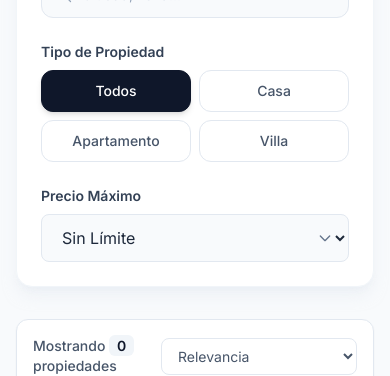
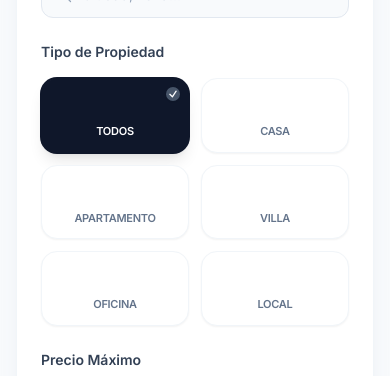
Before and after one commit to sebasmagno/capital-real-inmobiliaria, an Angular app in the folder real-estate-app/: page /propiedades in a window 390 px wide. Shown: the part 404-780 px from the top of the page. Built offline with nearby package versions, Linux system fonts and the light colour scheme; no server answers.

Commit message:
feat: redesign property type and status selectors with premium chip grid UI

```diff
--- a/real-estate-app/src/app/features/admin/admin-property-form/admin-property-form.html
+++ b/real-estate-app/src/app/features/admin/admin-property-form/admin-property-form.html
@@ -64,25 +64,69 @@
         <h2 class="text-lg font-bold text-slate-900 border-b border-slate-100 pb-4">Detalles y Categoría</h2>
 
         <div class="grid grid-cols-1 md:grid-cols-2 gap-6">
-          <!-- Tipo -->
-          <div>
-            <label class="block text-sm font-bold text-slate-700 mb-2">Tipo de Inmueble *</label>
-            <select formControlName="type" class="w-full bg-slate-50 border border-slate-200 rounded-lg px-4 py-3 focus:outline-none focus:ring-2 focus:ring-primary-500 focus:bg-white transition-all text-sm">
-              <option value="Casa">Casa</option>
-              <option value="Apartamento">Apartamento</option>
-              <option value="Villa">Villa</option>
-              <option value="Estudio">Estudio</option>
-              <option value="Local">Local Comercial</option>
-            </select>
+          <div class="md:col-span-2">
+            <label class="block text-sm font-bold text-slate-700 mb-4">¿Cuál es el tipo de inmueble a publicar? *</label>
+            <div class="grid grid-cols-2 sm:grid-cols-3 md:grid-cols-4 lg:grid-cols-6 gap-3">
+              @for (type of propertyTypes; track type.id) {
+                <button type="button"
+                  (click)="selectType(type.id)"
+                  class="flex items-center gap-2 px-3 py-2.5 rounded-xl border text-sm font-medium transition-all group relative"
+                  [ngClass]="propertyForm.get('type')?.value === type.id
+                    ? 'bg-slate-800 text-white border-slate-800 shadow-md ring-2 ring-slate-800 ring-offset-1'
+                    : 'bg-white text-slate-600 border-slate-200 hover:border-slate-300 hover:bg-slate-50'">
+
+                  <svg [innerHTML]="type.icon"
+                    viewBox="0 0 24 24"
+                    class="w-5 h-5 fill-current"
+                    [ngClass]="propertyForm.get('type')?.value === type.id ? 'text-white' : 'text-slate-400 group-hover:text-slate-600'">
+                  </svg>
+
+                  <span class="truncate">{{ type.label }}</span>
+
+                  @if (propertyForm.get('type')?.value === type.id) {
+                    <div class="absolute -top-1 -right-1 bg-green-500 text-white rounded-full p-0.5 shadow-sm border border-white">
+                      <svg xmlns="http://www.w3.org/2000/svg" fill="none" viewBox="0 0 24 24" stroke-width="3" stroke="currentColor" class="w-2.5 h-2.5"><path stroke-linecap="round" stroke-linejoin="round" d="M4.5 12.75l6 6 9-13.5" /></svg>
+                    </div>
+                  }
+                </button>
+              }
+            </div>
+            @if (propertyForm.get('type')?.invalid && propertyForm.get('type')?.touched) {
+              <p class="text-red-500 text-xs mt-2">Debes seleccionar un tipo de inmueble.</p>
+            }
           </div>
 
           <!-- Estado (Venta/Alquiler) -->
-          <div>
-            <label class="block text-sm font-bold text-slate-700 mb-2">Estado *</label>
-            <select formControlName="status" class="w-full bg-slate-50 border border-slate-200 rounded-lg px-4 py-3 focus:outline-none focus:ring-2 focus:ring-primary-500 focus:bg-white transition-all text-sm">
-              <option value="Venta">Venta</option>
-              <option value="Alquiler">Alquiler</option>
-            </select>
+          <div class="md:col-span-2">
+            <label class="block text-sm font-bold text-slate-700 mb-4">¿En qué estado se encuentra el inmueble? *</label>
+            <div class="flex flex-wrap gap-3">
+              @for (status of propertyStatuses; track status.id) {
+                <button type="button"
+                  (click)="selectStatus(status.id)"
+                  class="flex items-center gap-2 px-6 py-2.5 rounded-xl border text-sm font-medium transition-all group relative"
+                  [ngClass]="propertyForm.get('status')?.value === status.id
+                    ? 'bg-slate-800 text-white border-slate-800 shadow-md ring-2 ring-slate-800 ring-offset-1'
+                    : 'bg-white text-slate-600 border-slate-200 hover:border-slate-300 hover:bg-slate-50'">
+
+                  <svg [innerHTML]="status.icon"
+                    viewBox="0 0 24 24"
+                    class="w-5 h-5 fill-current"
+                    [ngClass]="propertyForm.get('status')?.value === status.id ? 'text-white' : 'text-slate-400 group-hover:text-slate-600'">
+                  </svg>
+
+                  <span>{{ status.label }}</span>
+
+                  @if (propertyForm.get('status')?.value === status.id) {
+                    <div class="absolute -top-1 -right-1 bg-green-500 text-white rounded-full p-0.5 shadow-sm border border-white">
+                      <svg xmlns="http://www.w3.org/2000/svg" fill="none" viewBox="0 0 24 24" stroke-width="3" stroke="currentColor" class="w-2.5 h-2.5"><path stroke-linecap="round" stroke-linejoin="round" d="M4.5 12.75l6 6 9-13.5" /></svg>
+                    </div>
+                  }
+                </button>
+              }
+            </div>
+            @if (propertyForm.get('status')?.invalid && propertyForm.get('status')?.touched) {
+              <p class="text-red-500 text-xs mt-2">Debes seleccionar un estado.</p>
+            }
           </div>
         </div>
 
--- a/real-estate-app/src/app/features/admin/admin-property-form/admin-property-form.ts
+++ b/real-estate-app/src/app/features/admin/admin-property-form/admin-property-form.ts
@@ -31,6 +31,39 @@ export class AdminPropertyForm implements OnInit {
   imagePreviews = signal<string[]>([]);
   existingImages = signal<{ url: string }[]>([]);
   apiUrl = environment.apiUrl;
+
+  propertyTypes = [
+    { id: 'Apartamento', label: 'Apartamento', icon: '<path d="M10 20V14H14V20H19V12H22L12 3L2 12H5V20H10Z" />' }, // Simple house/building
+    { id: 'Casa', label: 'Casa', icon: '<path d="M12 3L4 9V21H20V9L12 3ZM12 7.7C13.4 7.7 14.5 8.8 14.5 10.2C14.5 11.6 13.4 12.7 12 12.7C10.6 12.7 9.5 11.6 9.5 10.2C9.5 8.8 10.6 7.7 12 7.7ZM7 19V11.5L12 7.7L17 11.5V19H7Z" />' },
+    { id: 'Apartaestudio', label: 'Apartaestudio', icon: '<path d="M3 13V3H21V13M3 17V21H21V17M11 7H13M11 9H13M11 11H13" />' },
+    { id: 'Edificio', label: 'Edificio', icon: '<path d="M3 21V3H11V7H15V3H21V21H17V17H13V21H11V17H7V21H3Z" />' },
+    { id: 'Oficina', label: 'Oficina', icon: '<path d="M20 6H4V4H20V6ZM20 8H4V20H20V8ZM14 12H10V10H14V12Z" />' },
+    { id: 'Local', label: 'Local', icon: '<path d="M12 2L2 7V12H22V7L12 2ZM4 14V20H10V14H4ZM14 14V20H20V14H14Z" />' },
+    { id: 'Local Comercial', label: 'Local Comercial', icon: '<path d="M12 2L2 7V12H22V7L12 2ZM4 14V20H10V14H4ZM14 14V20H20V14H14Z" />' },
+    { id: 'Consultorio', label: 'Consultorio', icon: '<path d="M19 3H5C3.9 3 3 3.9 3 5V19C3 20.1 3.9 21 5 21H19C20.1 21 21 20.1 21 19V5C21 3.9 20.1 3 19 3ZM18 13H13V18H11V13H6V11H11V6H13V11H18V13Z" />' },
+    { id: 'Lote', label: 'Lote', icon: '<path d="M23 12L12 1L1 12H23ZM12 21.27L13 20H11L12 21.27Z" />' },
+    { id: 'Lote Rural', label: 'Lote Rural', icon: '<path d="M23 12L12 1L1 12H23ZM12 21.27L13 20H11L12 21.27Z" />' },
+    { id: 'Lote Urbano', label: 'Lote Urbano', icon: '<path d="M23 12L12 1L1 12H23ZM12 21.27L13 20H11L12 21.27Z" />' },
+    { id: 'Finca', label: 'Finca', icon: '<path d="M12 3L4 9V21H9V14H15V21H20V9L12 3Z" />' },
+    { id: 'Bodega', label: 'Bodega', icon: '<path d="M2 20H22V4H2V20ZM4 6H20V18H4V6Z" />' },
+    { id: 'Parqueadero', label: 'Parqueadero', icon: '<path d="M18.92 6.01C18.72 5.42 18.16 5 17.5 5H6.5C5.84 5 5.28 5.42 5.08 6.01L3 12V21C3 21.55 3.45 22 4 22H5C5.55 22 6 21.55 6 21V20H18V21C18 21.55 18.45 22 19 22H20C20.55 22 21 21.55 21 21V12L18.92 6.01ZM6.85 7H17.15L18.22 10.21H5.78L6.85 7ZM19 18H5V12H19V18Z" />' },
+    { id: 'Depósito', label: 'Depósito', icon: '<path d="M20 13H4V11H20V13ZM20 17H4V15H20V17ZM20 21H4V19H20V21ZM20 9H4V5H20V9Z" />' },
+    { id: 'Suite', label: 'Suite', icon: '<path d="M7 13V11H17V13H7ZM7 17V15H17V17H7ZM7 9V7H17V9H7Z" />' },
+    { id: 'Casa Campestre', label: 'Casa Campestre', icon: '<path d="M12 3L4 9V21H20V9L12 3ZM12 7.7L17 11.5V19H7V11.5L12 7.7Z" />' }
+  ];
+
+  propertyStatuses = [
+    { id: 'Venta', label: 'Venta', icon: '<path d="M12 2L2 19H22L12 2ZM12 6L19.53 17H4.47L12 6ZM11 10V14H13V10H11ZM11 15V17H13V15H11Z" />' },
+    { id: 'Alquiler', label: 'Alquiler', icon: '<path d="M19 13V11H17V13H19ZM19 17V15H17V17H19ZM19 9V7H17V9H19ZM15 13V11H5V13H15ZM15 17V15H5V17H15ZM15 9V7H5V9H15Z" />' }
+  ];
+
+  selectType(typeId: string) {
+    this.propertyForm.get('type')?.setValue(typeId);
+  }
+
+  selectStatus(statusId: string) {
+    this.propertyForm.get('status')?.setValue(statusId);
+  }
 
   constructor() {
     this.propertyForm = this.fb.group({
--- a/real-estate-app/src/app/features/public/properties/properties.html
+++ b/real-estate-app/src/app/features/public/properties/properties.html
@@ -36,14 +36,29 @@
 
           <!-- Tipo -->
           <div>
-            <label class="block text-sm font-bold text-slate-700 mb-2">Tipo de Propiedad</label>
-            <div class="grid grid-cols-2 gap-2">
-              @for (type of ['Todos', 'Casa', 'Apartamento', 'Villa']; track type) {
-                <button
-                  (click)="typeFilter.set(type)"
-                  [class]="typeFilter() === type ? 'bg-slate-900 text-white border-slate-900 shadow-md' : 'bg-white text-slate-600 border-slate-200 hover:border-slate-300 hover:bg-slate-50'"
-                  class="border rounded-xl py-2.5 text-sm font-medium transition-all text-center">
-                  {{ type }}
+            <label class="block text-sm font-bold text-slate-700 mb-4">Tipo de Propiedad</label>
+            <div class="grid grid-cols-2 gap-3">
+              @for (type of propertyTypes; track type.id) {
+                <button type="button"
+                  (click)="typeFilter.set(type.id)"
+                  class="flex flex-col items-center justify-center gap-2 p-3 rounded-2xl border text-[11px] font-bold transition-all relative group"
+                  [ngClass]="typeFilter() === type.id
+                    ? 'bg-slate-900 text-white border-slate-900 shadow-lg ring-1 ring-slate-900'
+                    : 'bg-white text-slate-500 border-slate-100 hover:border-slate-200 hover:bg-slate-50 shadow-sm'">
+
+                  <svg [innerHTML]="type.icon"
+                    viewBox="0 0 24 24"
+                    class="w-6 h-6 fill-current transition-transform group-hover:scale-110"
+                    [ngClass]="typeFilter() === type.id ? 'text-primary-400' : 'text-slate-300 group-hover:text-slate-400'">
+                  </svg>
+
+                  <span class="uppercase tracking-tight">{{ type.label }}</span>
+
+                  @if (typeFilter() === type.id) {
+                    <div class="absolute top-2 right-2 bg-primary-500 text-white rounded-full p-0.5 shadow-sm">
+                      <svg xmlns="http://www.w3.org/2000/svg" fill="none" viewBox="0 0 24 24" stroke-width="3" stroke="currentColor" class="w-2.5 h-2.5"><path stroke-linecap="round" stroke-linejoin="round" d="M4.5 12.75l6 6 9-13.5" /></svg>
+                    </div>
+                  }
                 </button>
               }
             </div>
--- a/real-estate-app/src/app/features/public/properties/properties.ts
+++ b/real-estate-app/src/app/features/public/properties/properties.ts
@@ -21,6 +21,15 @@ export class Properties implements OnInit {
   locationFilter = signal('');
   typeFilter = signal('Todos');
   priceFilter = signal('Sin Límite');
+
+  propertyTypes = [
+    { id: 'Todos', label: 'Todos', icon: '<path d="M12 2L2 19H22L12 2ZM12 6L19.53 17H4.47L12 6Z" />' },
+    { id: 'Casa', label: 'Casa', icon: '<path d="M12 3L4 9V21H20V9L12 3ZM12 7.7L17 11.5V19H7V11.5L12 7.7Z" />' },
+    { id: 'Apartamento', label: 'Apartamento', icon: '<path d="M10 20V14H14V20H19V12H22L12 3L2 12H5V20H10Z" />' },
+    { id: 'Villa', label: 'Villa', icon: '<path d="M12 3L4 9V21H20V9L12 3ZM12 7.7C13.4 7.7 14.5 8.8 14.5 10.2C14.5 11.6 13.4 12.7 12 12.7C10.6 12.7 9.5 11.6 9.5 10.2C9.5 8.8 10.6 7.7 12 7.7ZM7 19V11.5L12 7.7L17 11.5V19H7Z" />' },
+    { id: 'Oficina', label: 'Oficina', icon: '<path d="M20 6H4V4H20V6ZM20 8H4V20H20V8ZM14 12H10V10H14V12Z" />' },
+    { id: 'Local', label: 'Local', icon: '<path d="M12 2L2 7V12H22V7L12 2ZM4 14V20H10V14H4ZM14 14V20H20V14H14Z" />' }
+  ];
 
   private locationSubject = new Subject<string>();
 
```
